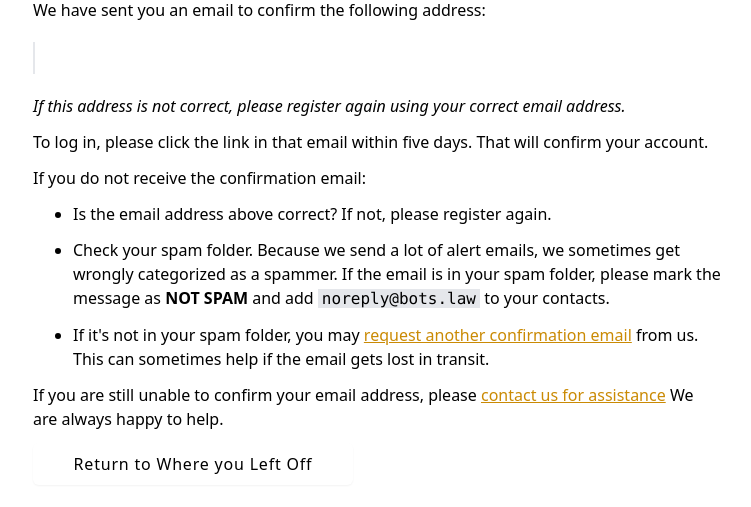
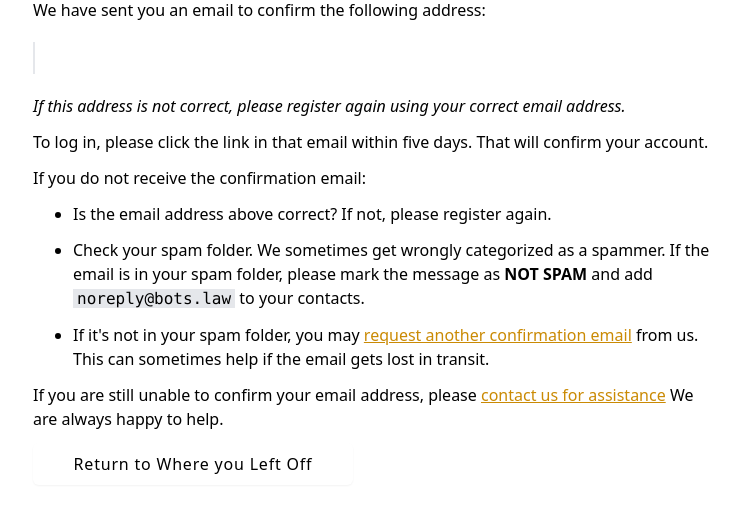
Before and after one commit to freelawproject/bigcases2, a Django app: page /register/success/ in a window 1280 px wide. Shown: the part 228-735 px from the top of the page, without its empty margins (263-1014 px from the left). Run offline with Django 4.2, Linux system fonts and the light colour scheme; parts of the project's set-up code (start-up, migrations or seed data) failed here and were passed over; some libraries are stand-ins or nearby versions.

Commit message:
refactor(template): Tweak the text in the successful registration page

```diff
--- a/bc/users/templates/register/registration_complete.html
+++ b/bc/users/templates/register/registration_complete.html
@@ -22,7 +22,7 @@
   <p>If you do not receive the confirmation email:</p>
   <ul class="list-disc list-outside pl-10 space-y-3">
     <li>Is the email address above correct? If not, please register again.</li>
-    <li>Check your spam folder. Because we send a lot of alert emails, we sometimes get wrongly categorized as a spammer. If the email is in your spam folder, please mark the message as <strong>NOT SPAM</strong> and add <code class="bg-gray-200 px-1">{{ default_from }}</code> to your contacts.
+    <li>Check your spam folder. We sometimes get wrongly categorized as a spammer. If the email is in your spam folder, please mark the message as <strong>NOT SPAM</strong> and add <code class="bg-gray-200 px-1">{{ default_from }}</code> to your contacts.
     </li>
     <li><p>If it's not in your spam folder, you may
       {% url 'email_confirmation_request' as email_request %}
```
